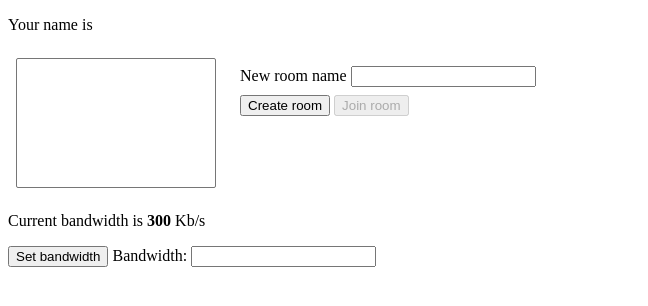
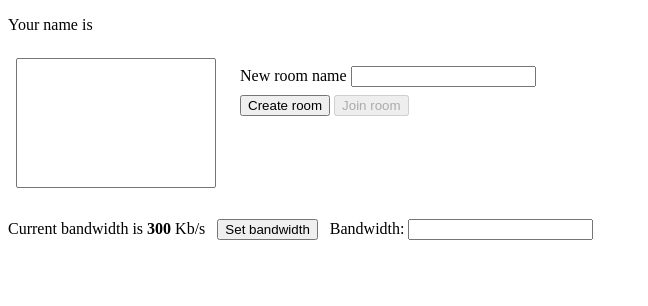
Before and after one commit to pavel-karpovich/webrtc-test, a website built with webpack: page src/index.html in a window 1280 px wide. Shown: the whole page, without its empty margins (0-648 px from the left). Built offline with nearby package versions, Linux system fonts and the light colour scheme; no server answers; what unique-names-generator would draw is missing.

Commit message:
Update loayout

```diff
--- a/public/index.css
+++ b/public/index.css
@@ -17,3 +17,7 @@ html, body {
 .sep-block {
   margin: 8px;
 }
+
+.inline-block {
+  display: inline-block;
+}
--- a/src/index.html
+++ b/src/index.html
@@ -32,8 +32,8 @@
         </div>
     </div>
     <div class="sep-block">
-        <p>Current bandwidth is <b id="current_bandwidth">300</b> Kb/s</p>
-        <button id="set_bandwidth">Set bandwidth</button>
+        <p class="inline-block">Current bandwidth is <b id="current_bandwidth">300</b> Kb/s</p>
+        <button id="set_bandwidth" class="sep-block">Set bandwidth</button>
         <label for="bandwidth">Bandwidth:</label>
         <input type="text" id="bandwidth" />
     </div>
```
